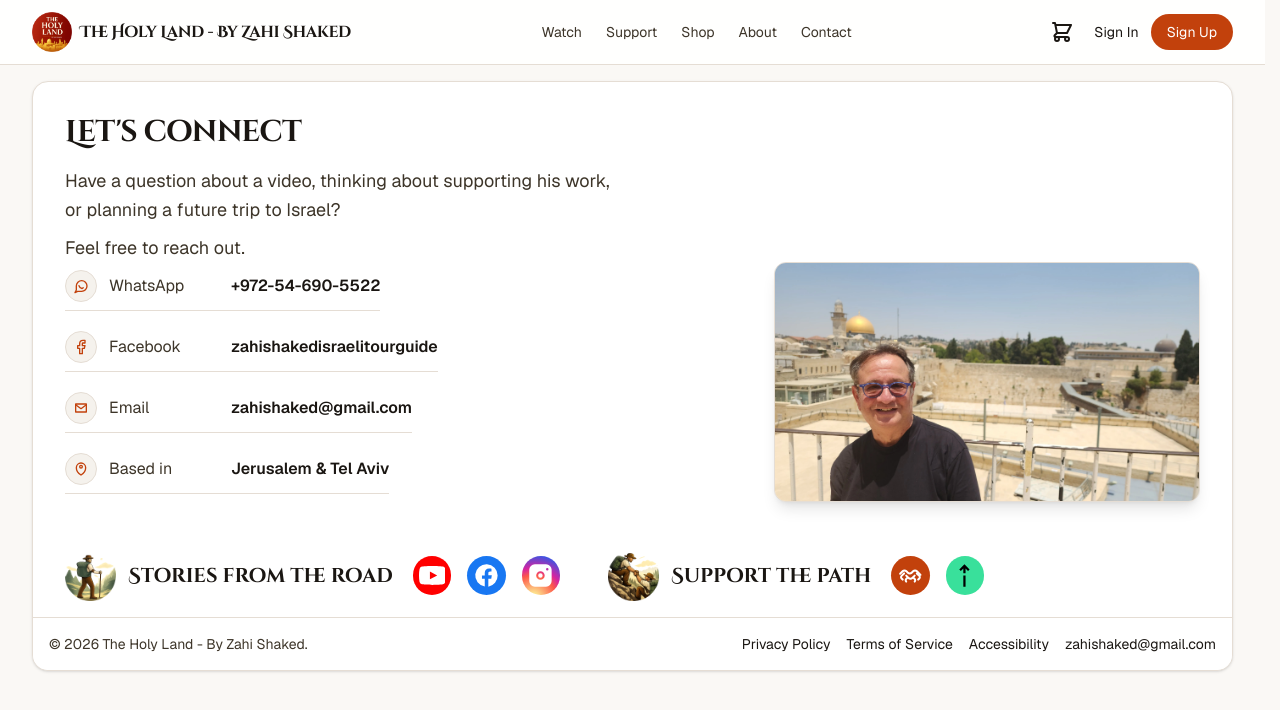
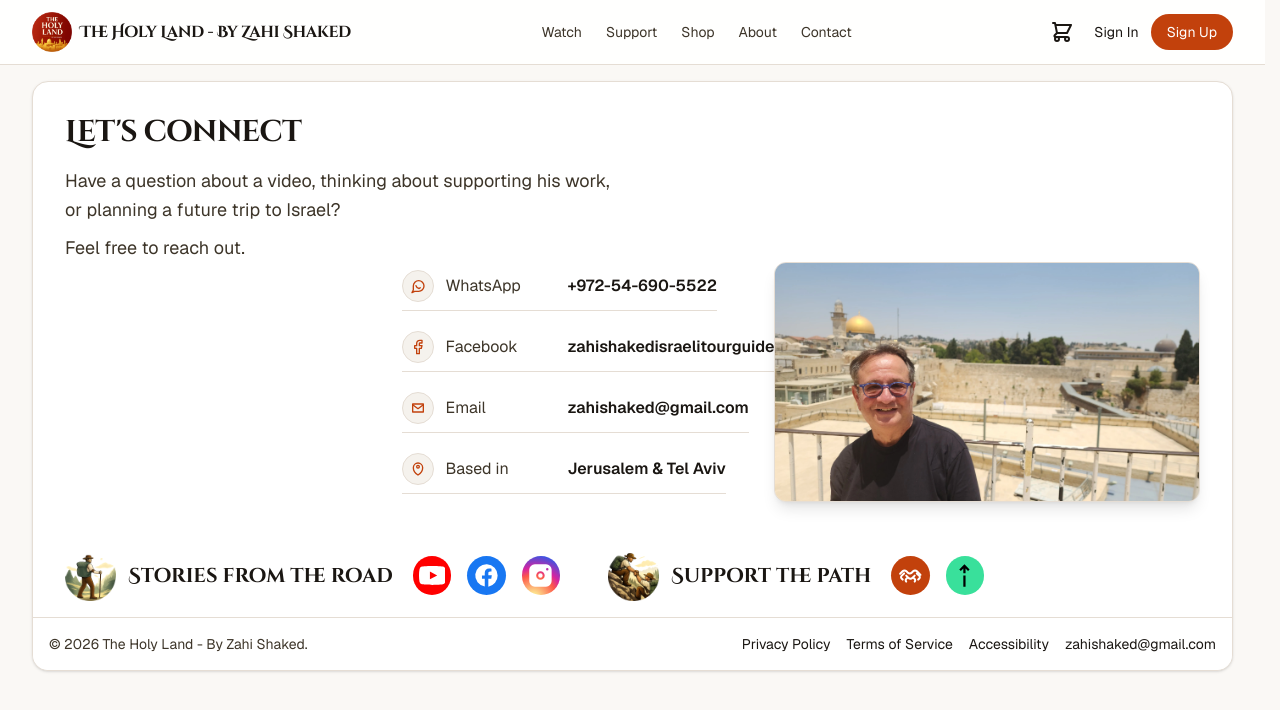
Before and after one commit to Ponzee/zahi-tours, a Next.js app: page /contact in a window 1280 px wide. Shown: the top 710 px of the page. Built offline with nearby package versions, Linux system fonts and the light colour scheme; no server answers.

Commit message:
ui(contact): pull details block toward photo

```diff
--- a/app/contact/page.tsx
+++ b/app/contact/page.tsx
@@ -23,7 +23,7 @@ export default function ContactPage() {
                 </p>
               </div>
 
-              <div className="min-w-0 w-full text-sm md:text-base flex flex-col h-full justify-between">
+              <div className="min-w-0 w-full lg:w-fit lg:justify-self-end text-sm md:text-base flex flex-col h-full justify-between">
                 <div className="block py-2">
                   <div className="inline-grid grid-cols-[32px_110px_max-content] items-center gap-3 border-b border-[#e5ddd4] pb-2">
                     <a
```
